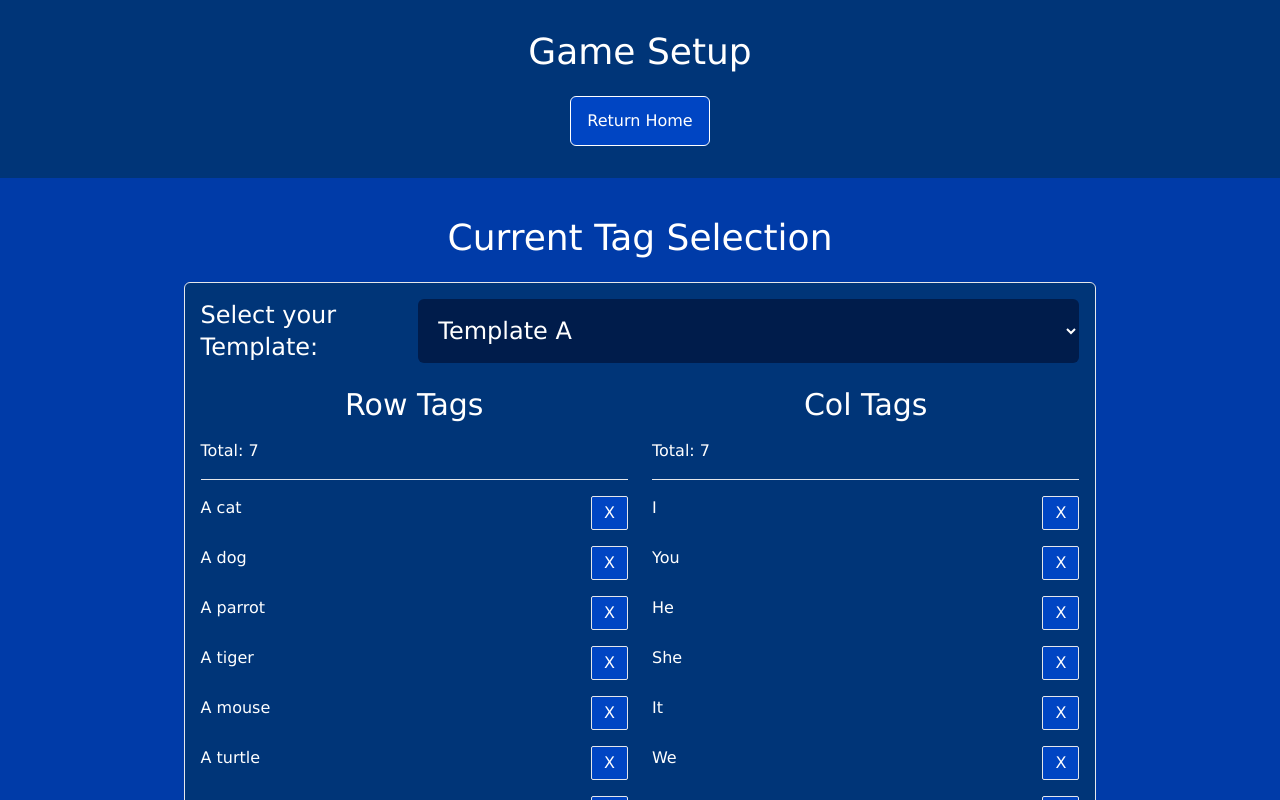
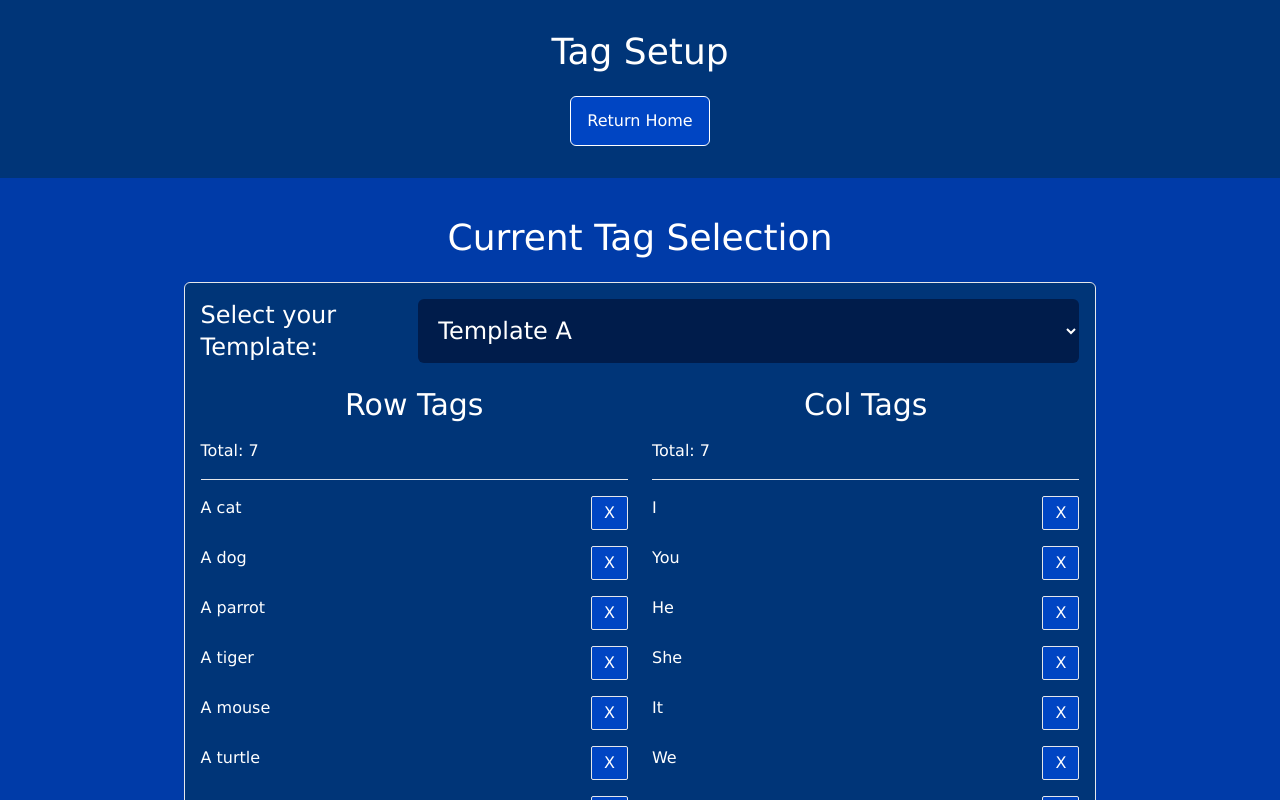
Before and after one commit to PetrusMaximus0/educational-battleship-frontend, a React (Vite) app: page /game/tag-setup in a window 1280 px wide. Shown: the top 800 px of the page. Built offline with nearby package versions, Linux system fonts and the light colour scheme.

Commit message:
refactor: Apply the BaseLayout component to the TagSetupPage Component.

```diff
--- a/src/pages/TagSetupPage.tsx
+++ b/src/pages/TagSetupPage.tsx
@@ -1,16 +1,17 @@
-import {Link, useNavigate} from "react-router-dom";
-import Footer from "../components/Footer.tsx";
+import {useNavigate} from "react-router-dom";
 import {mockGameData} from "../gameUtils/mockGameData.ts";
 import {useEffect, useState} from "react";
 import TagColumn from "../components/TagColumn.tsx";
 import {invokeHubEvent, joinHub, onHubEvent} from "../hubs/gameHub.tsx";
 import TagTemplateForm from "../components/TagTemplateForm.tsx";
 import {tagTemplate} from "../common/types.tsx";
+import BaseLayout from "../layouts/BaseLayout.tsx";
 
 const TagSetupPage = () => {
     const [rowTags, setRowTags] = useState<string[]>([]);
     const [colTags, setColTags] = useState<string[]>([]);
     const [error, setError] = useState<Error|null>(null);
+
     const navigate = useNavigate();
 
     const handleRemoveColTag = (tag: string) => {
@@ -31,6 +32,8 @@ const TagSetupPage = () => {
             setRowTags([...rowTags, tag]);
         }
     }
+
+    //
     const handleSubmitTags = async () => {
         if (rowTags.length <= 0 || colTags.length <= 0) {
             setError(new Error("There must be at least one Row tag and one Column tag"))
@@ -55,10 +58,10 @@ const TagSetupPage = () => {
         if (invokeError) {
             setError(invokeError);
         }
-
     }
 
     useEffect(()=>{
+        // Loads defaults
         setRowTags(mockGameData.rowTags);
         setColTags(mockGameData.colTags);
     },[])
@@ -69,25 +72,11 @@ const TagSetupPage = () => {
     }
 
     return (
-        <div className='grid grid-rows-[auto_1fr_auto] gap-y-10 h-full min-h-screen bg-BgB text-white'>
-            <header className='bg-BgA py-8 px-8'>
-                <div className='flex flex-col items-center justify-center gap-6'>
-                    <h1 className='text-4xl'> Game Setup </h1>
-                    <Link
-                        className='hover:bg-btnBgHover border border-Text px-4 py-3 bg-btnBg active:bg-btnBgActive rounded-md'
-                        to="/"
-                    >
-                        Return Home
-                    </Link>
-                </div>
-            </header>
-            <main className={"flex gap-3 justify-start items-center w-fit mx-auto"}>
+        <BaseLayout headerTitle={"Tag Setup"}>
             <section className='flex flex-col justify-start gap-6' >
                 <h2 className={"text-4xl text-center"}> Current Tag Selection </h2>
                 <div className={"bg-BgA grid grid-cols-2 justify-center items-start gap-6 border w-fit mx-auto px-4 py-4 rounded-md"}>
-                        <aside className={"col-span-2"}>
-                            <TagTemplateForm handleSubmit={handleTemplateSelectSubmit}/>
-                        </aside>
+                    <div className={"col-span-2"}> <TagTemplateForm handleSubmit={handleTemplateSelectSubmit}/> </div>
                     <TagColumn
                         title={"Row Tags"}
                         tags={rowTags}
@@ -114,9 +103,7 @@ const TagSetupPage = () => {
                     Begin Game
                 </button>
             </section>
-            </main>
-            <Footer/>
-        </div>
+        </BaseLayout>
     )
 }
 
```
Lines whose indentation alone changed are shown as unchanged.
